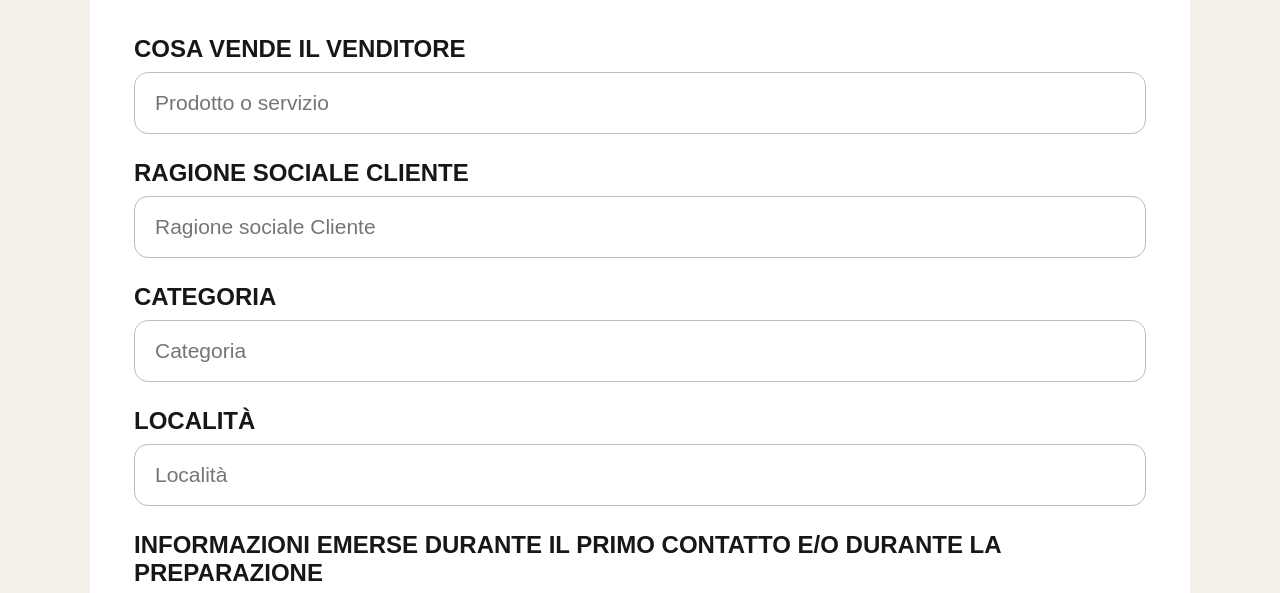
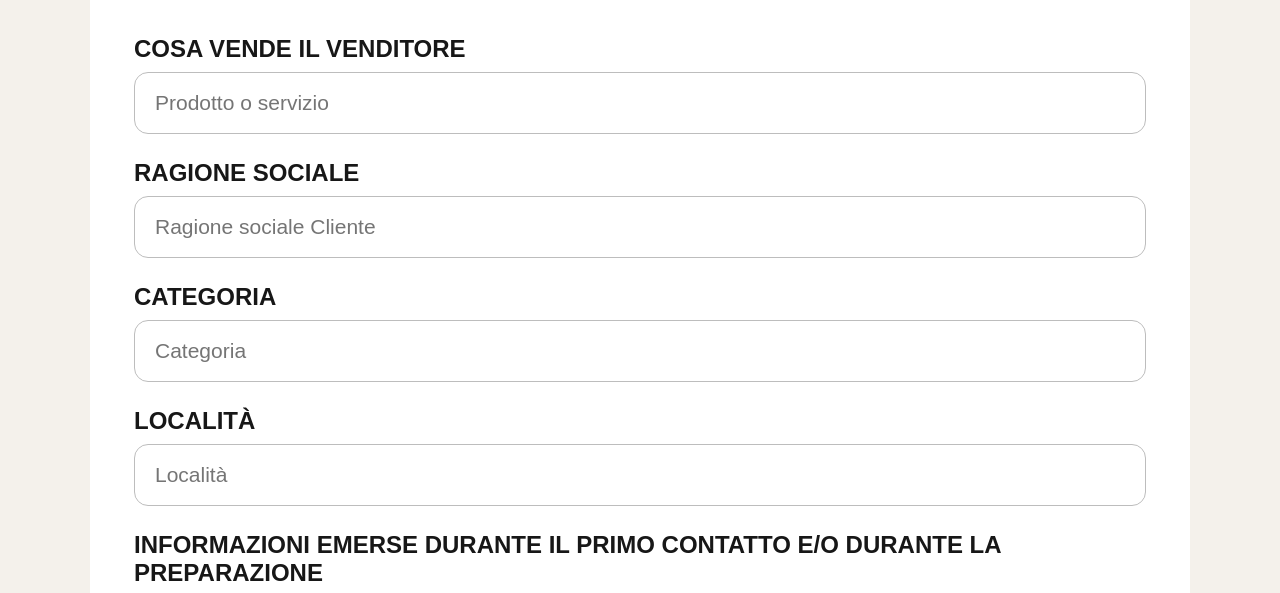
Before and after one commit to darioportaformazione-spec/aiutino-capitolo3, a plain HTML site: page index.html in a window 1280 px wide. Shown: the part 192-785 px from the top of the page. Drawn offline with Linux system fonts and the light colour scheme.

Commit message:
Update index.html

```diff
--- a/index.html
+++ b/index.html
@@ -28,7 +28,7 @@ summary{cursor:pointer;font-size:24px;font-weight:700}
 <label for="cosa">COSA VENDE IL VENDITORE</label>
 <input id="cosa" placeholder="Prodotto o servizio">
 
-<label for="ragione">RAGIONE SOCIALE CLIENTE</label>
+<label for="ragione">RAGIONE SOCIALE</label>
 <input id="ragione" placeholder="Ragione sociale Cliente">
 
 <label for="categoria">CATEGORIA</label>
```
